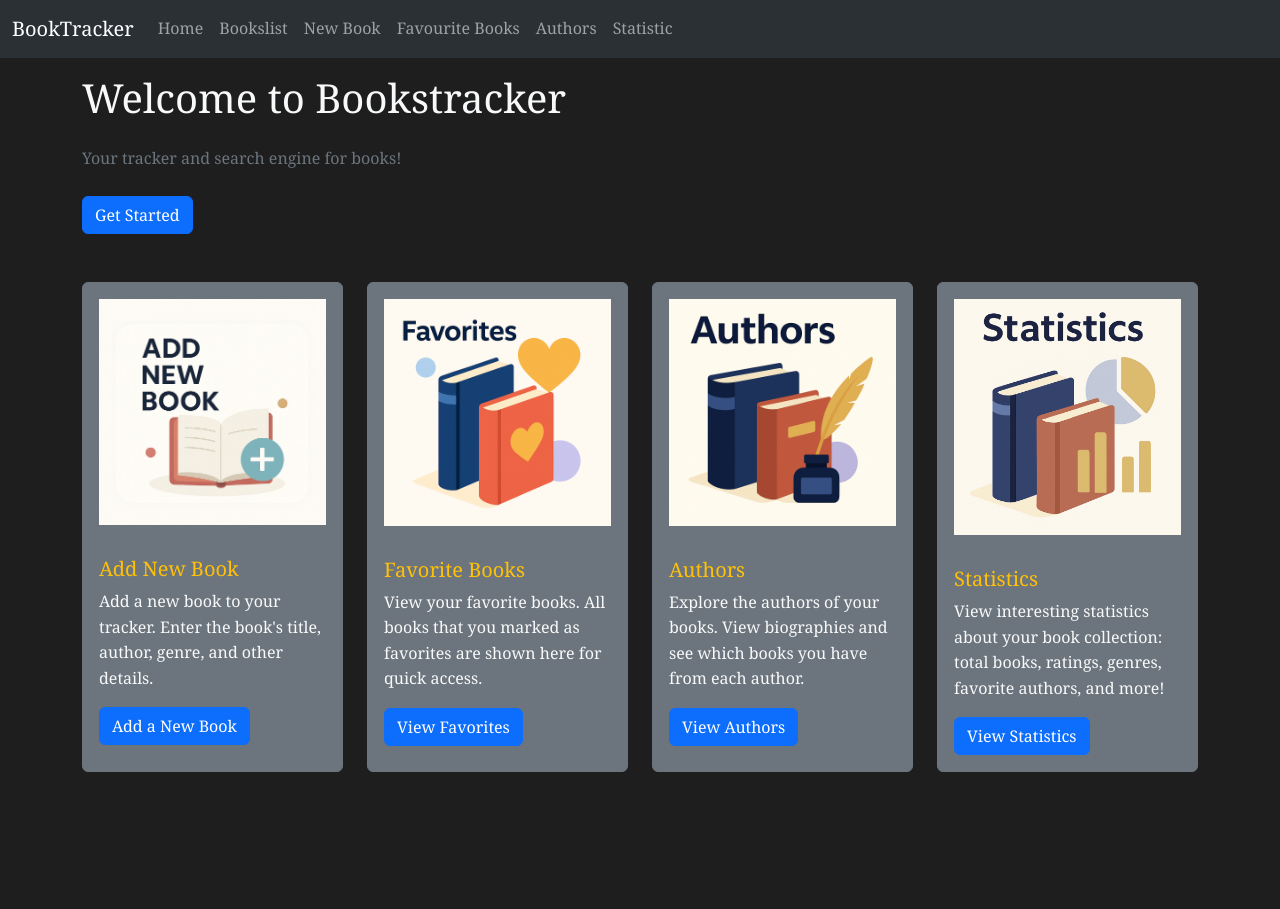
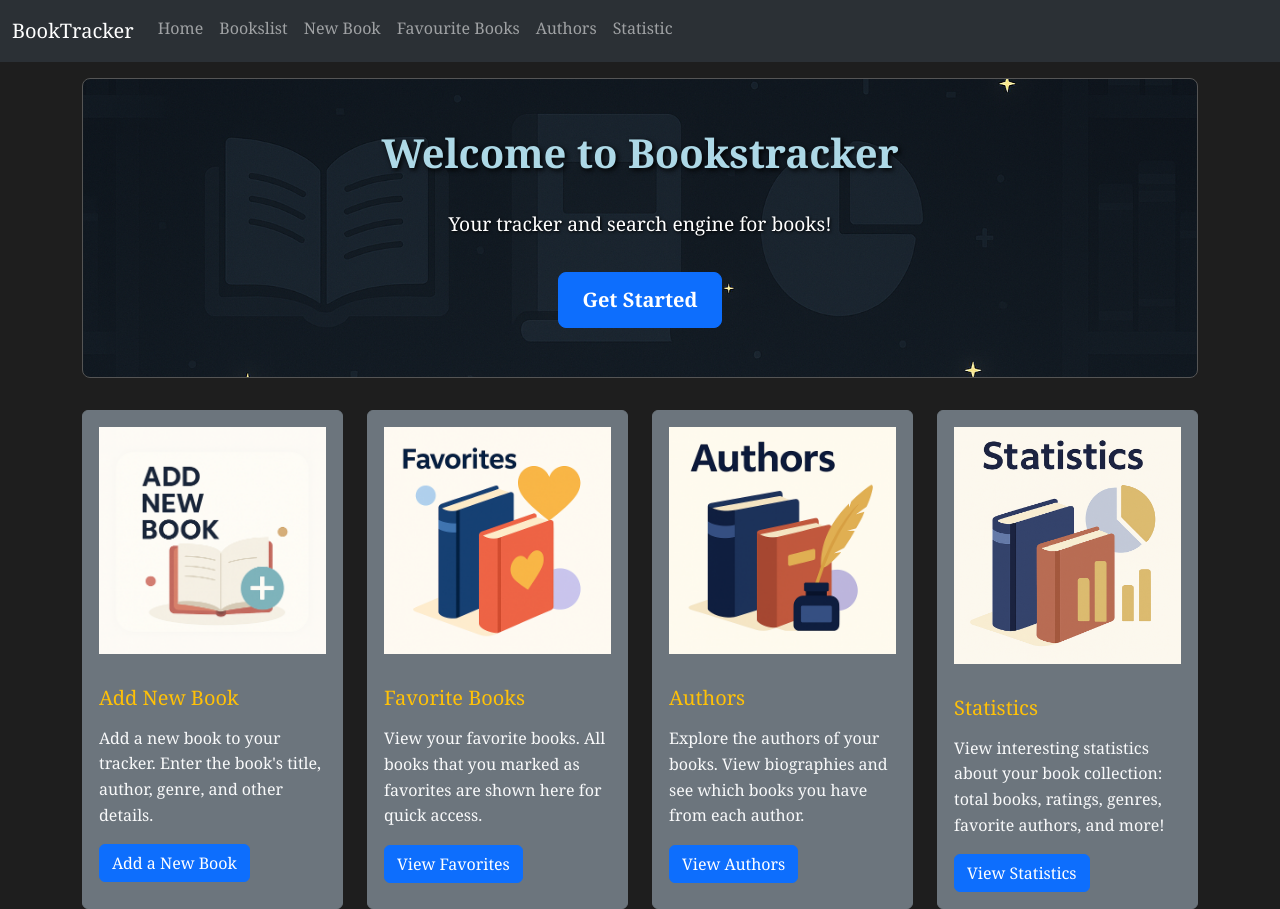
Before and after one commit to dacosdio/BookTracker, a SvelteKit app: page / in a window 1280 px wide. Before the commit the page ends 800 px from the top, so only its background shows below. Built offline with nearby package versions, Linux system fonts and the light colour scheme.

Commit message:
Version 2.5

```diff
--- a/src/app.html
+++ b/src/app.html
@@ -5,7 +5,7 @@
 	<meta charset="utf-8" />
 	<link rel="icon" href="%sveltekit.assets%/favicon.png" />
 	<meta name="viewport" content="width=device-width, initial-scale=1" />
-	%sveltekit.head%
+
 	<title>ScreenStack</title>
 
 
@@ -18,7 +18,9 @@
 	<script src="https://cdn.jsdelivr.net/npm/bootstrap@5.3.2/dist/js/bootstrap.bundle.min.js"
 		integrity="sha384-C6RzsynM9kWDrMNeT87bh95OGNyZPhcTNXj1NW7RuBCsyN/o0jlpcV8Qyq46cDfL"
 		crossorigin="anonymous"></script>
-		<link rel="stylesheet" href="%sveltekit.assets%/styles.css">
+	<link rel="stylesheet" href="%sveltekit.assets%/styles.css">
+	%sveltekit.head%
+
 </head>
 
 <body data-sveltekit-preload-data="hover">
--- a/src/routes/+page.svelte
+++ b/src/routes/+page.svelte
@@ -1,17 +1,27 @@
-<h1 class="text-light mb-4">Welcome to Bookstracker</h1>
-<p class="text-secondary mb-4">Your tracker and search engine for books!</p>
-<a href="/books" class="btn btn-primary mb-5">Get Started</a>
+<!-- Hero Section -->
+<div
+  class="hero-section d-flex flex-column justify-content-center align-items-center text-center"
+>
+  <h1>Welcome to Bookstracker</h1>
+  <p class="lead">Your tracker and search engine for books!</p>
+  <a href="/books" class="btn btn-primary btn-lg mt-3">Get Started</a>
+</div>
 
-<!-- Cards Section (without Book List) -->
+<!-- Cards Section -->
 <div class="row row-cols-1 row-cols-md-2 row-cols-lg-4 g-4">
   <!-- Add New Book -->
   <div class="col">
     <div class="card h-100 bg-secondary text-white border border-secondary">
-            <img src="/images/addabook.png" class="card-img-top p-3" alt="Add New Book" />
+      <img
+        src="/images/addabook.png"
+        class="card-img-top p-3"
+        alt="Add New Book"
+      />
       <div class="card-body">
         <h5 class="card-title text-warning">Add New Book</h5>
         <p class="card-text text-light">
-                    Add a new book to your tracker. Enter the book's title, author, genre, and other details.
+          Add a new book to your tracker. Enter the book's title, author, genre,
+          and other details.
         </p>
         <a href="/addabook" class="btn btn-primary">Add a New Book</a>
       </div>
@@ -21,11 +31,16 @@
   <!-- Favorite Books -->
   <div class="col">
     <div class="card h-100 bg-secondary text-white border border-secondary">
-            <img src="/images/favorites.png" class="card-img-top p-3" alt="Favorite Books" />
+      <img
+        src="/images/favorites.png"
+        class="card-img-top p-3"
+        alt="Favorite Books"
+      />
       <div class="card-body">
         <h5 class="card-title text-warning">Favorite Books</h5>
         <p class="card-text text-light">
-                    View your favorite books. All books that you marked as favorites are shown here for quick access.
+          View your favorite books. All books that you marked as favorites are
+          shown here for quick access.
         </p>
         <a href="/favourites" class="btn btn-primary">View Favorites</a>
       </div>
@@ -39,7 +54,8 @@
       <div class="card-body">
         <h5 class="card-title text-warning">Authors</h5>
         <p class="card-text text-light">
-                    Explore the authors of your books. View biographies and see which books you have from each author.
+          Explore the authors of your books. View biographies and see which
+          books you have from each author.
         </p>
         <a href="/authors" class="btn btn-primary">View Authors</a>
       </div>
@@ -49,11 +65,16 @@
   <!-- Statistics -->
   <div class="col">
     <div class="card h-100 bg-secondary text-white border border-secondary">
-            <img src="/images/statistics.png" class="card-img-top p-3" alt="Statistics" />
+      <img
+        src="/images/statistics.png"
+        class="card-img-top p-3"
+        alt="Statistics"
+      />
       <div class="card-body">
         <h5 class="card-title text-warning">Statistics</h5>
         <p class="card-text text-light">
-                    View interesting statistics about your book collection: total books, ratings, genres, favorite authors, and more!
+          View interesting statistics about your book collection: total books,
+          ratings, genres, favorite authors, and more!
         </p>
         <a href="/statistics" class="btn btn-primary">View Statistics</a>
       </div>
--- a/src/routes/authors/+page.svelte
+++ b/src/routes/authors/+page.svelte
@@ -27,34 +27,3 @@
         </div>
     {/each}
 </div>
-
-<style>
-    .author-card {
-        border: 1px solid #555;
-        background-color: #333;
-        color: white;
-        padding: 1rem;
-        border-radius: 8px;
-        box-shadow: 0 0 10px rgba(0, 0, 0, 0.5);
-        display: flex;
-        flex-direction: column;
-    }
-
-    h1 {
-        margin-bottom: 1.5rem;
-        color: lightblue;
-    }
-
-    h2 {
-        margin-bottom: 0.5rem;
-        color: #ffcc00;
-    }
-
-    ul {
-        padding-left: 1.5rem;
-    }
-
-    li {
-        margin-bottom: 0.3rem;
-    }
-</style>
--- a/src/routes/books/+page.svelte
+++ b/src/routes/books/+page.svelte
@@ -30,6 +30,8 @@
     return filtered;
   }
 </script>
+
+<h1>Bookslist</h1>
 
 <p><i>Daten und Bilder generiert mit ChatGPT und DALL-E</i></p>
 
--- a/src/routes/statistics/+page.svelte
+++ b/src/routes/statistics/+page.svelte
@@ -1,6 +1,6 @@
 <script>
     import { onMount } from 'svelte';
-    import Chart from 'chart.js/auto'; // ✅ garantiert geladen!
+    import Chart from 'chart.js/auto';
 
     let { data } = $props();
 
@@ -49,7 +49,7 @@
     });
 </script>
 
-<h1>📊 Dashboard</h1>
+<h1>Dashboard</h1>
 
 <!-- Cards -->
 <div class="row">
@@ -89,33 +89,3 @@
 <!-- Genres Chart -->
 <h2 class="mt-5 mb-3">📚 Genres (Bar Chart)</h2>
 <canvas id="genreChart" style="max-width: 800px;"></canvas>
-
-<style>
-    h1 {
-        margin-bottom: 2rem;
-        color: lightblue;
-    }
-
-    .card h4 {
-        color: #ffcc00;
-        margin-bottom: 1rem;
-    }
-
-    .display-4 {
-        font-size: 3rem;
-        font-weight: bold;
-    }
-
-    .display-5 {
-        font-size: 2rem;
-        font-weight: bold;
-    }
-
-    ul {
-        padding-left: 1.5rem;
-    }
-
-    li {
-        margin-bottom: 0.3rem;
-    }
-</style>
--- a/static/styles.css
+++ b/static/styles.css
@@ -1,3 +1,4 @@
+/* === Global Body Style === */
 body {
     background-color: #1e1e1e;
     color: white;
@@ -5,7 +6,56 @@ body {
     line-height: 1.6;
 }
 
+/* === Headings === */
+h1 {
+    margin-bottom: 2rem;
+    color: lightblue;
+}
 
+h2 {
+    margin-bottom: 0.5rem;
+    color: #ffcc00;
+}
+
+/* === Card Titles === */
+.card h4,
+.card-title {
+    color: #ffcc00;
+    margin-bottom: 1rem;
+}
+
+/* === Display Styles === */
+.display-4 {
+    font-size: 3rem;
+    font-weight: bold;
+}
+
+.display-5 {
+    font-size: 2rem;
+    font-weight: bold;
+}
+
+/* === List Styles === */
+ul {
+    padding-left: 1.5rem;
+}
+
+li {
+    margin-bottom: 0.3rem;
+}
+
+/* === Links === */
+a {
+    color: #00bfff;
+    text-decoration: none;
+}
+
+a:hover {
+    text-decoration: underline;
+    color: #1e90ff;
+}
+
+/* === Buttons === */
 .btn-green {
     background-color: #28a745 !important;
     color: white !important;
@@ -36,16 +86,7 @@ body {
     background-color: #c82333 !important;
 }
 
-a {
-    color: #00bfff;
-    text-decoration: none;
-}
-
-a:hover {
-    text-decoration: underline;
-    color: #1e90ff;
-}
-
+/* === Book Details Box === */
 .book-details-box {
     background-color: #333;
     border: 1px solid #555;
@@ -54,3 +95,81 @@ a:hover {
     margin-bottom: 1.5rem;
     max-width: 400px;
 }
+
+/* === Author Card === */
+.author-card {
+    border: 1px solid #555;
+    background-color: #333;
+    color: white;
+    padding: 1rem;
+    border-radius: 8px;
+    box-shadow: 0 0 10px rgba(0, 0, 0, 0.5);
+    display: flex;
+    flex-direction: column;
+}
+
+/* === Hero Section === */
+.hero-section {
+    background-image: url('/images/booktrackerbanner.png');
+    background-size: cover;
+    background-position: center;
+    background-repeat: no-repeat;
+    height: 300px;
+    padding: 2rem;
+    margin-bottom: 2rem;
+    color: white;
+    border: 1px solid #555;
+    border-radius: 8px;
+}
+
+.hero-section h1 {
+    font-size: 2.5rem;
+    font-weight: bold;
+    color: lightblue;
+    text-shadow: 2px 2px 5px black;
+}
+
+.hero-section p {
+    font-size: 1.2rem;
+    color: white;
+    text-shadow: 1px 1px 3px black;
+}
+
+.hero-section .btn {
+    font-weight: bold;
+    padding: 0.75rem 1.5rem;
+}
+
+/* === Book Card === */
+.book-card {
+    border: 1px solid #555;
+    height: 100%;
+    background-color: #444;
+    color: white;
+    display: flex;
+    flex-direction: column;
+    justify-content: space-between;
+}
+
+.book-card .details {
+    padding: 0.5em;
+}
+
+.book-card .title {
+    font-weight: bold;
+}
+
+/* === Delete Button (Book Card) === */
+.delete-button {
+    margin-top: 0.5em;
+    background-color: red;
+    color: white;
+    border: none;
+    padding: 0.5em 1em;
+    cursor: pointer;
+    width: 100%;
+}
+
+.delete-button:hover {
+    background-color: darkred;
+}
```
Also changed, not shown: src/lib/components/BookCard.svelte (+0 -34 lines), src/routes/books/[books_id]/+page.svelte (+0 -32 lines), static/images/booktrackerbanner.png (added). Lines whose indentation alone changed are shown as unchanged.
